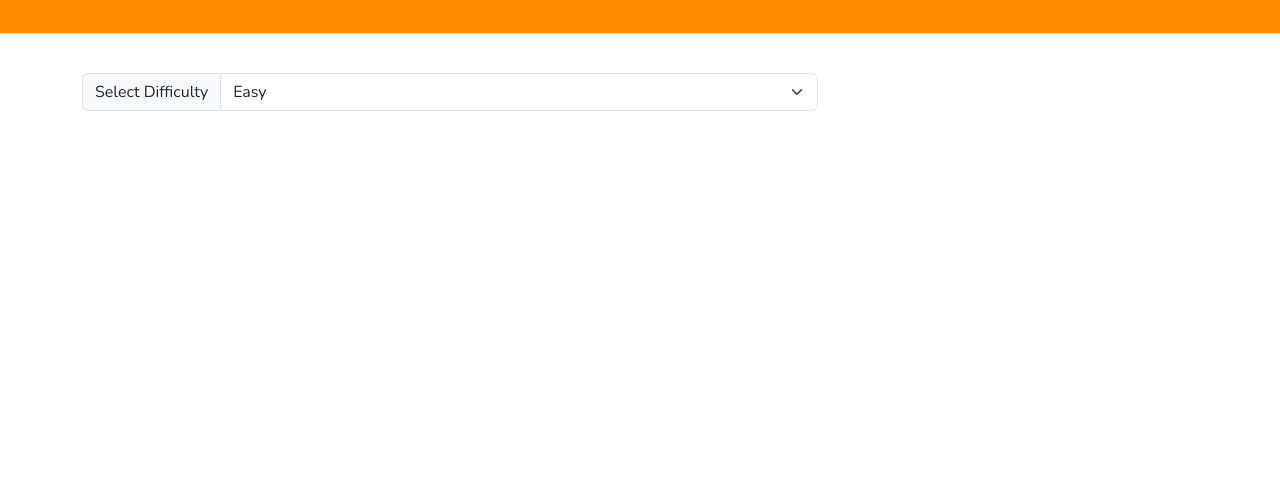
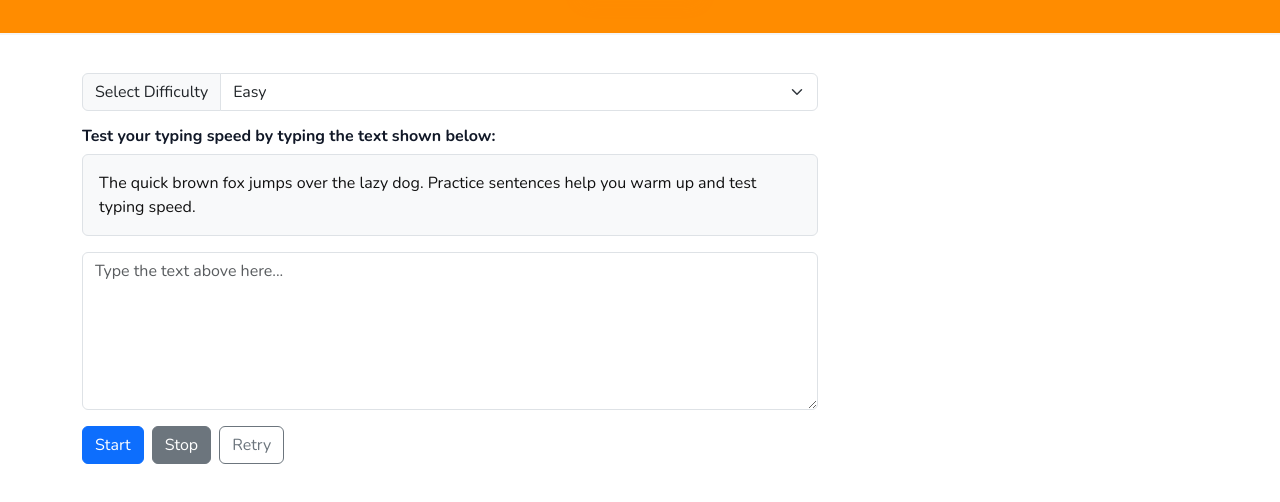
Before and after one commit to decccmcc/type-racer, a plain HTML site: page index.html in a window 1280 px wide. Shown: the part 134-636 px from the top of the page. Drawn offline with nearby package versions, Linux system fonts and the light colour scheme.

Commit message:
Add input field and text to type field with control buttons

```diff
--- a/assets/css/style.css
+++ b/assets/css/style.css
@@ -58,3 +58,11 @@ main.container{padding-top:1rem}
 	.site-title{font-size:1.5rem}
 	.instr-btn{padding:0.45rem 0.9rem}
 }
+
+/* Prompt heading above the text-to-type box */
+.prompt-heading{
+	margin:0 0 0.5rem 0;
+	font-size:1rem;
+	color:#111827;
+	font-weight:600;
+}
--- a/index.html
+++ b/index.html
@@ -36,7 +36,23 @@
                             </select>
                         </div>
 
-                        <!-- Left column content will be built here (prompt, typing input, controls) -->
+                        <!-- Heading matching the image -->
+                        <h2 class="prompt-heading">Test your typing speed by typing the text shown below:</h2>
+
+                        <!-- Sample prompt text -->
+                        <div class="prompt-box mb-3 p-3 bg-light border rounded">
+                            The quick brown fox jumps over the lazy dog. Practice sentences help you warm up and test typing speed.
+                        </div>
+
+                        <!-- Typing input area -->
+                        <textarea id="typing-area" class="form-control mb-3" rows="6" placeholder="Type the text above here..." aria-label="Typing input"></textarea>
+
+                        <!-- Controls: Start / Stop / Retry -->
+                        <div class="d-flex gap-2">
+                            <button id="start-btn" class="btn btn-primary">Start</button>
+                            <button id="stop-btn" class="btn btn-secondary">Stop</button>
+                            <button id="retry-btn" class="btn btn-outline-secondary">Retry</button>
+                        </div>
                     </div>
                 </div>
 
```
